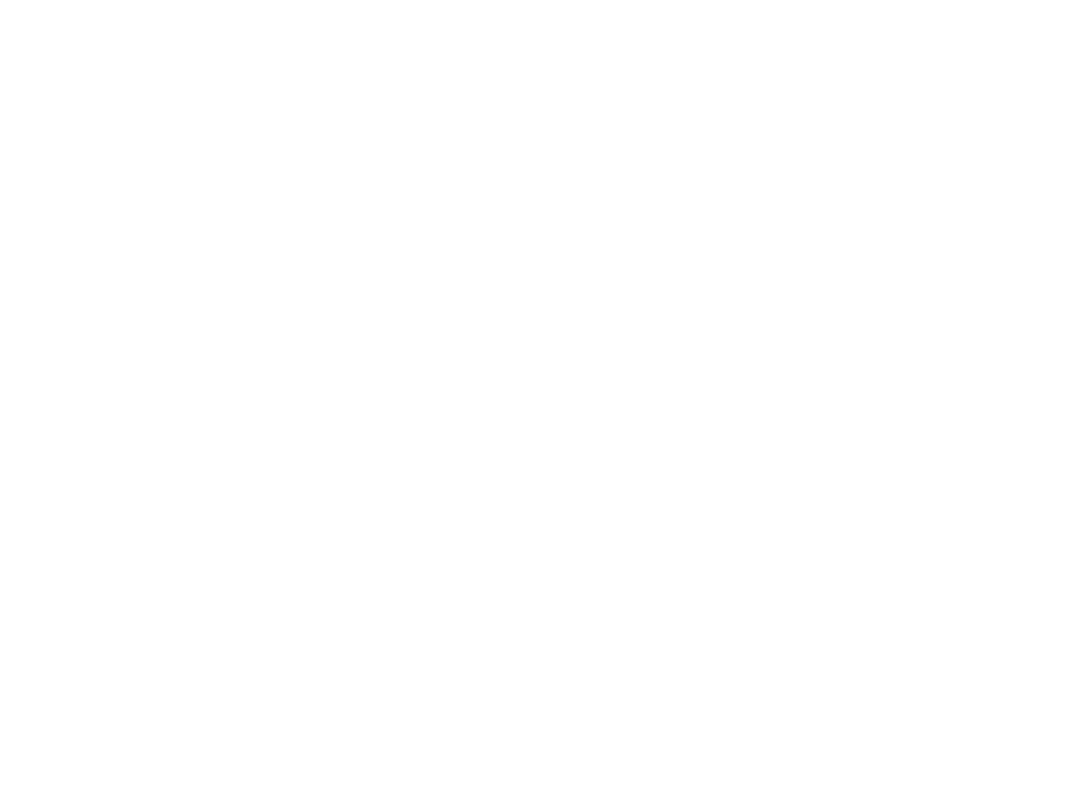
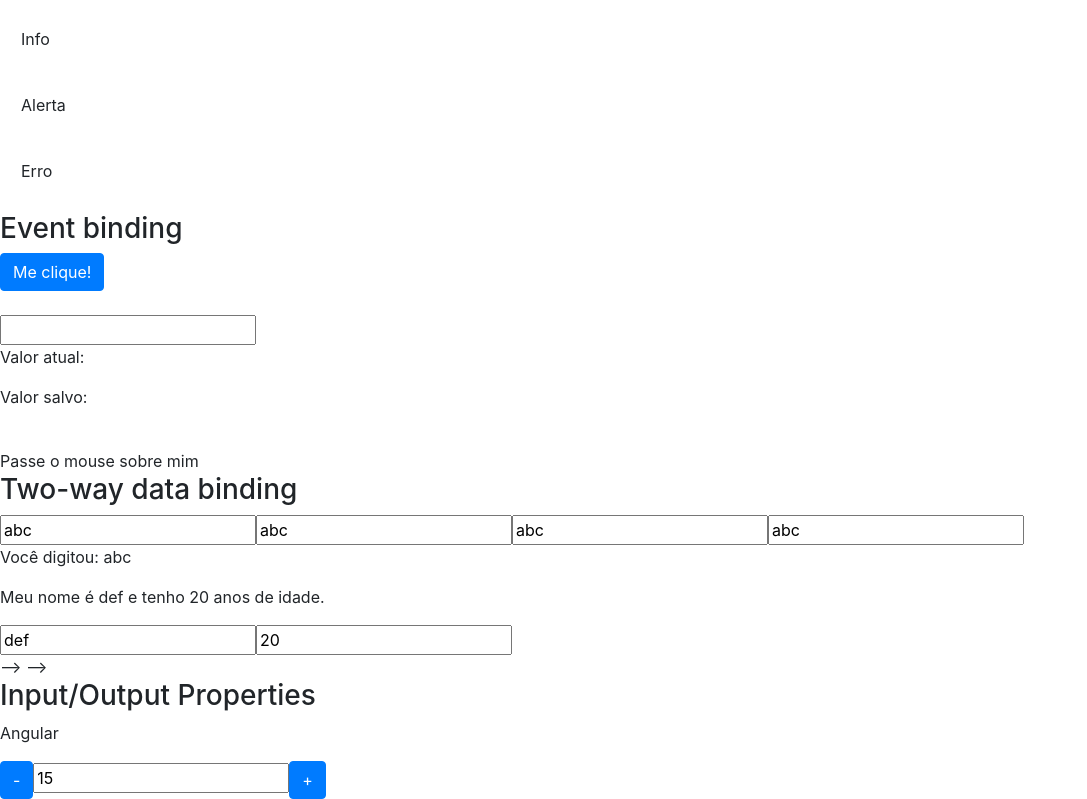
Before and after one commit to carlosinhani/data_binding-Angular, an Angular app: page / in a window 1280 px wide. Shown: the part 721-1520 px from the top of the page, without its empty margins (0-1087 px from the left). Before the commit the page ends 800 px from the top, so only its background shows below. Built offline with nearby package versions, Linux system fonts and the light colour scheme.

Commit message:
template_ViewChild

```diff
--- a/src/app/app.component.html
+++ b/src/app/app.component.html
@@ -1,4 +1,4 @@
 <app-ciclo [valorInicial]="valor" *ngIf="!deletarCiclo" ></app-ciclo>
 <button (click)='mudarValor()'> Mudar Valor </button>
 <button (click)='destruirCiclo()'> Deletar </button>
-<!-- <app-data-binding></app-data-binding> -->
+<app-data-binding></app-data-binding>
--- a/src/app/data-binding/data-binding.component.html
+++ b/src/app/data-binding/data-binding.component.html
@@ -1,4 +1,4 @@
-<!-- <section class="property-binding">
+ <section class="property-binding">
 
   <article>
     <h3>Interpolation / Interpolação</h3>
@@ -86,8 +86,8 @@
 
     <app-curso [nome]="nomeDoCurso"></app-curso>
 
-    <!-- <contador [valor]="valorInicial"
-    (mudouValor)="onMudouValor($event)"></contador> -->
+    <contador [valor]="valorInicial"
+    (mudouValor)="onMudouValor($event)"></contador>
   </article>
 
 </Section>
--- a/src/app/data-binding/data-binding.component.ts
+++ b/src/app/data-binding/data-binding.component.ts
@@ -41,17 +41,17 @@
      this.valorAtual = (<HTMLInputElement>evento.target).value;
   }
 
-  // salvarValor(valor){
-  //    this.valorSalvo = valor;
-  // }
+  salvarValor(valor){
+     this.valorSalvo = valor;
+  }
 
   onMouseOverOut(){
     this.isMouseOver = !this.isMouseOver;
   }
 
-  // onMudouValor(evento){
-  //   console.log(evento.novoValor);
-  // }
+  onMudouValor(evento){
+    console.log(evento.novoValor);
+  }
 
   constructor() { }
 
--- a/src/app/meu-form/meu-form.component.html
+++ b/src/app/meu-form/meu-form.component.html
@@ -1,4 +1,4 @@
-<!-- <section class="two-way-binding">
+<section class="two-way-binding">
     <article>
         <h3>Two-way data binding</h3>
         <div>
--- a/src/app/output-property/output-property.component.html
+++ b/src/app/output-property/output-property.component.html
@@ -1,5 +1,5 @@
 <div>
     <button class="btn btn-primary" (click)="decrementa()">-</button>
-    <input type="text" [value]="valor" readonly >
+    <input type="text" [value]="valor" readonly #campoInput>
     <button class="btn btn-primary" (click)="incrementa()">+</button>
 </div>
--- a/src/app/output-property/output-property.component.ts
+++ b/src/app/output-property/output-property.component.ts
@@ -1,4 +1,4 @@
-import { Component, EventEmitter, Input, OnInit, Output } from '@angular/core';
+import { Component, ElementRef, EventEmitter, Input, OnInit, Output, ViewChild } from '@angular/core';
 
 @Component({
   selector: 'contador',
@@ -12,13 +12,15 @@
 
  @Output() mudouValor = new EventEmitter();
 
+ @ViewChild('campoInput') campoValorInput: ElementRef;
+
   incrementa(){
-    this.valor ++;
+    this.campoValorInput.nativeElement.value++;
     this.mudouValor.emit({novoValor: this.valor});
   }
 
   decrementa(){
-    this.valor--;
+    this.campoValorInput.nativeElement.value--;
     this.mudouValor.emit({novoValor: this.valor});
   }
 
```
